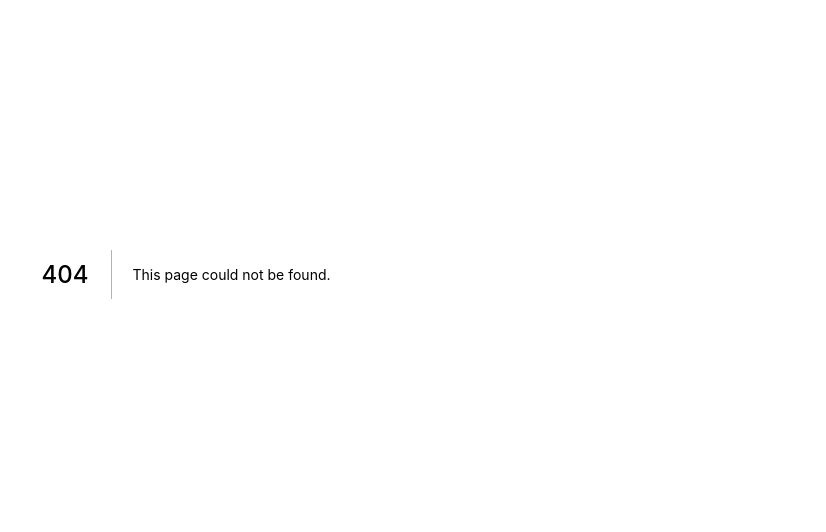
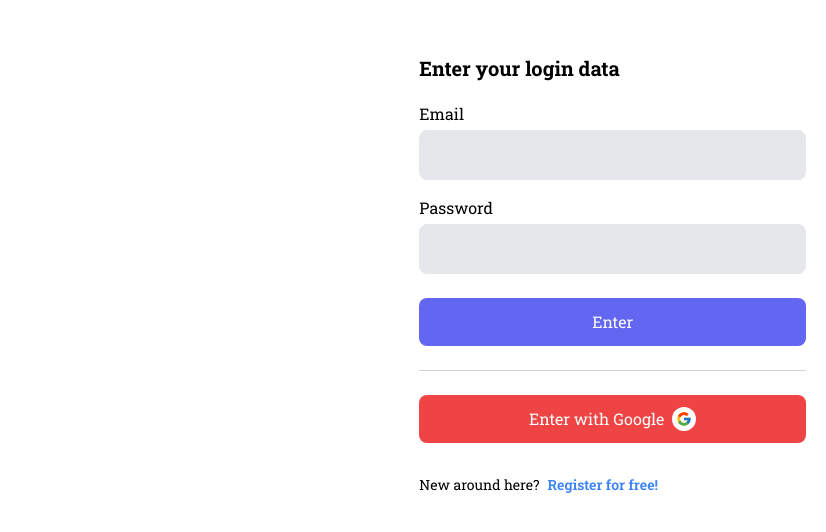
Before and after one commit to higorasilverio/nextjs_admin_template, a Next.js app: page /authentication in a window 1280 px wide. Before the commit this address had no page. Shown: the part 126-658 px from the top of the page, without its empty margins (454-1280 px from the left). Built offline with nearby package versions, Linux system fonts and the light colour scheme; no server answers.

Commit message:
✨ (auth page): authentication page created

```diff
--- a/next.config.js
+++ b/next.config.js
@@ -1,6 +1,9 @@
 /** @type {import('next').NextConfig} */
 const nextConfig = {
   reactStrictMode: true,
-}
+  images: {
+    domains: ["images.unsplash.com"],
+  },
+};
 
-module.exports = nextConfig
+module.exports = nextConfig;
--- /dev/null
+++ b/src/components/auth/AuthInput.tsx
@@ -0,0 +1,36 @@
+type AuthInputProps = {
+  label: string;
+  value: any;
+  type: "text" | "password" | "email";
+  isMandatory?: boolean;
+  shouldHidde?: boolean;
+  handleChange: (newValue: any) => void;
+};
+
+const AuthInput = ({
+  value,
+  label,
+  type,
+  isMandatory,
+  shouldHidde,
+  handleChange,
+}: AuthInputProps) => {
+  return shouldHidde ? null : (
+    <div className="flex flex-col mt-4">
+      <label htmlFor="">{label}</label>
+      <input
+        type={type}
+        value={value}
+        onChange={(e) => handleChange(e.target.value)}
+        required={isMandatory}
+        className={`
+          px-4 py-3 rounded-lg bg-gray-200
+          mt-1 border focus:border-blue-500 focus:bg-white
+          focus:outline-none
+        `}
+      />
+    </div>
+  );
+};
+
+export default AuthInput;
--- /dev/null
+++ b/src/components/icons/GoogleIcon.tsx
@@ -0,0 +1,25 @@
+export const GoogleIcon = () => (
+  <svg
+    xmlns="http://www.w3.org/2000/svg"
+    viewBox="0 0 48 48"
+    width="16px"
+    height="16px"
+  >
+    <path
+      fill="#FFC107"
+      d="M43.611,20.083H42V20H24v8h11.303c-1.649,4.657-6.08,8-11.303,8c-6.627,0-12-5.373-12-12c0-6.627,5.373-12,12-12c3.059,0,5.842,1.154,7.961,3.039l5.657-5.657C34.046,6.053,29.268,4,24,4C12.955,4,4,12.955,4,24c0,11.045,8.955,20,20,20c11.045,0,20-8.955,20-20C44,22.659,43.862,21.35,43.611,20.083z"
+    />
+    <path
+      fill="#FF3D00"
+      d="M6.306,14.691l6.571,4.819C14.655,15.108,18.961,12,24,12c3.059,0,5.842,1.154,7.961,3.039l5.657-5.657C34.046,6.053,29.268,4,24,4C16.318,4,9.656,8.337,6.306,14.691z"
+    />
+    <path
+      fill="#4CAF50"
+      d="M24,44c5.166,0,9.86-1.977,13.409-5.192l-6.19-5.238C29.211,35.091,26.715,36,24,36c-5.202,0-9.619-3.317-11.283-7.946l-6.522,5.025C9.505,39.556,16.227,44,24,44z"
+    />
+    <path
+      fill="#1976D2"
+      d="M43.611,20.083H42V20H24v8h11.303c-0.792,2.237-2.231,4.166-4.087,5.571c0.001-0.001,0.002-0.001,0.003-0.002l6.19,5.238C36.971,39.205,44,34,44,24C44,22.659,43.862,21.35,43.611,20.083z"
+    />
+  </svg>
+);
--- /dev/null
+++ b/src/components/icons/WarningIcon.tsx
@@ -0,0 +1,20 @@
+const WarningIcon = () => {
+  return (
+    <svg
+      xmlns="http://www.w3.org/2000/svg"
+      fill="none"
+      viewBox="0 0 24 24"
+      strokeWidth="1.5"
+      stroke="currentColor"
+      className="w-6 h-6"
+    >
+      <path
+        strokeLinecap="round"
+        strokeLinejoin="round"
+        d="M12 10.5v3.75m-9.303 3.376C1.83 19.126 2.914 21 4.645 21h14.71c1.73 0 2.813-1.874 1.948-3.374L13.949 4.88c-.866-1.501-3.032-1.501-3.898 0L2.697 17.626zM12 17.25h.007v.008H12v-.008z"
+      />
+    </svg>
+  );
+};
+
+export default WarningIcon;
--- /dev/null
+++ b/src/pages/authentication.tsx
@@ -0,0 +1,140 @@
+/* eslint-disable @next/next/no-img-element */
+import AuthInput from "@/components/auth/AuthInput";
+import { GoogleIcon } from "@/components/icons/GoogleIcon";
+import WarningIcon from "@/components/icons/WarningIcon";
+import Image from "next/image";
+import { useCallback, useEffect, useState } from "react";
+
+const Authentication = () => {
+  const [mode, setMode] = useState<"login" | "register">("login");
+  const [email, setEmail] = useState<string>("");
+  const [password, setPassword] = useState<string>("");
+  const [error, setError] = useState<string>("");
+  const [src, setSrc] = useState<string>("");
+
+  useEffect(() => {
+    const getImageSrc = async () =>
+      await fetch("https://source.unsplash.com/random");
+
+    getImageSrc().then((data) => setSrc(data.url));
+  }, []);
+
+  const submit = useCallback(() => {
+    setError(() => (mode === "login" ? "Login error!" : "Register error"));
+    setTimeout(() => {
+      setError("");
+    }, 5000);
+    console.log(`submite ${mode}`);
+  }, [mode]);
+
+  const toggleMode = useCallback(() => {
+    setMode((currentMode) => (currentMode === "login" ? "register" : "login"));
+  }, []);
+
+  return (
+    <div className="h-screen flex items-center justify-center">
+      <div className="hidden md:block md:w-1/2 lg:w-2/3">
+        {src && (
+          <img
+            src={src}
+            alt="authentication view random image"
+            className="h-screen w-full object-cover"
+          />
+        )}
+      </div>
+      <div className="w-full md:w-1/2 p-2 md:p-5 lg:w-1/3">
+        <h1
+          className={`
+        text-xl font-bold mb-5
+      `}
+        >
+          {mode === "login"
+            ? "Enter your login data"
+            : "Register with your data"}
+        </h1>
+
+        {error ? (
+          <div
+            className={`
+            flex items-center
+            bg-red-400 text-white py-3 px-5 my-2
+            border border-red-700 rounded-lg
+          `}
+          >
+            <WarningIcon />
+            <span className="ml-3">{error}</span>
+          </div>
+        ) : null}
+
+        <AuthInput
+          type="email"
+          label="Email"
+          value={email}
+          handleChange={setEmail}
+          isMandatory
+        />
+        <AuthInput
+          type="password"
+          label="Password"
+          value={password}
+          handleChange={setPassword}
+          isMandatory
+        />
+        <button
+          onClick={submit}
+          className={`
+        w-full bg-indigo-500 hover:bg-indigo-400
+        text-white rounded-lg px-4 py-3 mt-6
+      `}
+        >
+          {mode === "login" ? "Enter" : "Register"}
+        </button>
+        <hr className="my-6 border-gray-300 w-full" />
+        <button
+          onClick={submit}
+          className={`
+        w-full bg-red-500 hover:bg-red-400
+        text-white rounded-lg px-4 py-3
+      `}
+        >
+          <div className="flex justify-center">
+            {mode === "login" ? "Enter with Google" : "Register with Google"}
+            <div className="px-1 py-1 ml-2 bg-white rounded-full">
+              <GoogleIcon />
+            </div>
+          </div>
+        </button>
+
+        {mode === "login" ? (
+          <p className="mt-8 text-sm">
+            New around here?
+            <a
+              onClick={toggleMode}
+              className={`
+              text-blue-500 hover:text-blue-700
+              font-semibold cursor-pointer ml-2
+            `}
+            >
+              Register for free!
+            </a>
+          </p>
+        ) : (
+          <p className="mt-8 text-sm">
+            Already have an account?
+            <a
+              onClick={toggleMode}
+              className={`
+              text-blue-500 hover:text-blue-700
+              font-semibold cursor-pointer ml-2
+            `}
+            >
+              Enter your credentials
+            </a>
+          </p>
+        )}
+      </div>
+    </div>
+  );
+};
+
+export default Authentication;
```
